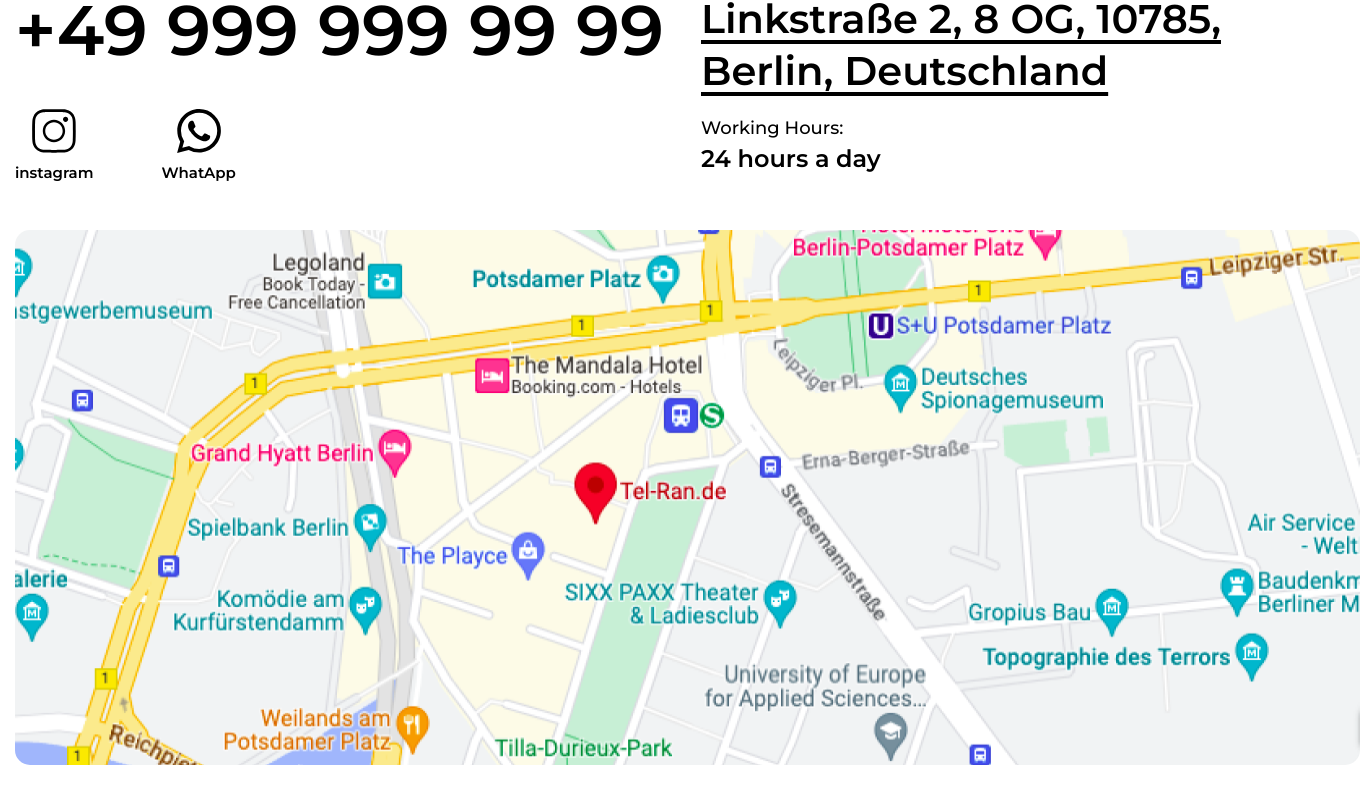
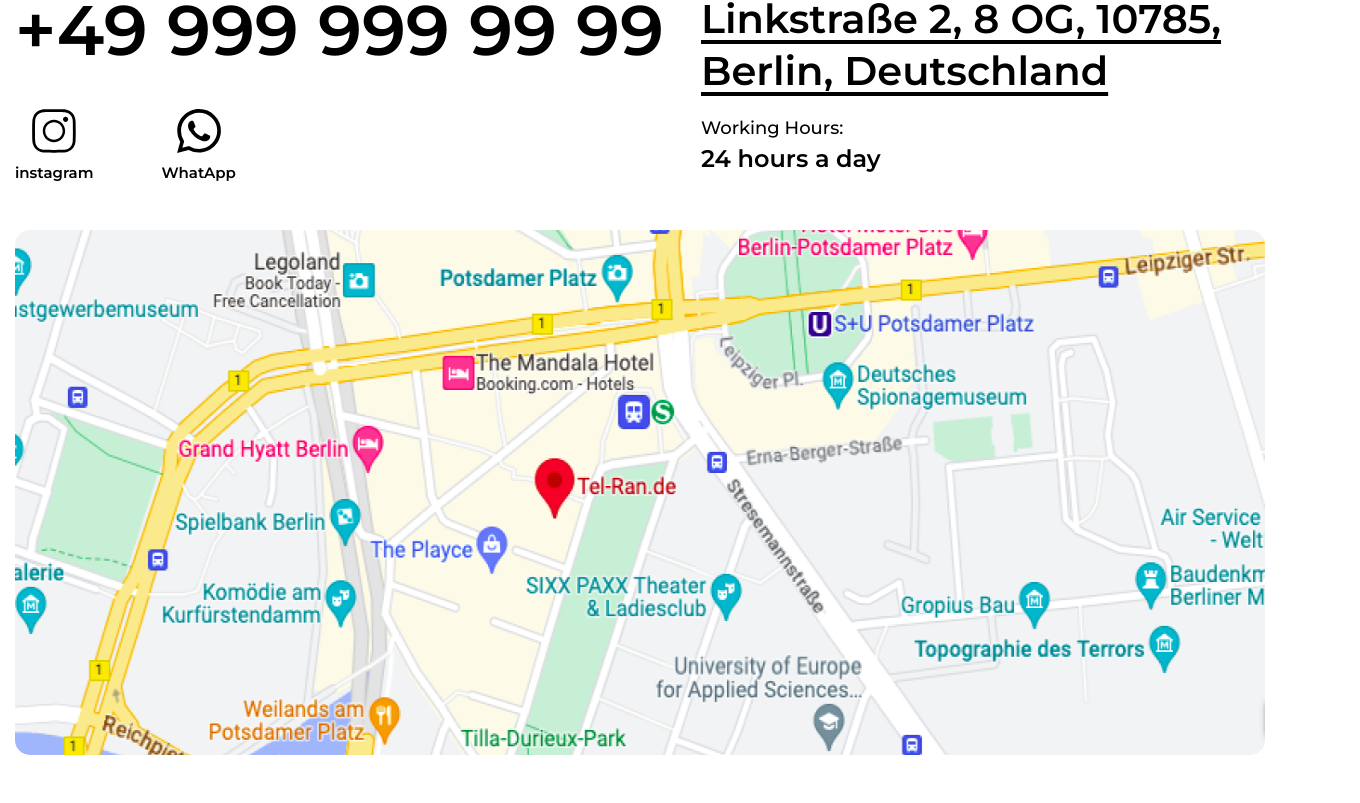
Before and after one commit to AlexDolz/Garden_shop_Diploma_project_REACT, a React (Create React App) app in the folder myapp/: page /categoriesList in a window 1280 px wide. Shown: the part 485-1288 px from the top of the page, 1360 px wide, since content can reach past the window. Built offline with nearby package versions, Linux system fonts and the light colour scheme; no server answers.

Commit message:
updated styles container

```diff
--- a/myapp/src/App.css
+++ b/myapp/src/App.css
@@ -36,7 +36,7 @@
 }
 
 .container {
-  max-width: 1470px;
+  max-width: 1410px;
   margin: 0 auto;
   padding: 0 15px;
 }
--- a/myapp/src/components/CategoriesList/CategoriesList.module.css
+++ b/myapp/src/components/CategoriesList/CategoriesList.module.css
@@ -2,6 +2,7 @@
   display: grid;
   grid-template-columns: repeat(auto-fill, minmax(300px, 1fr));
   padding-bottom: 89px;
+  justify-items: center;
   gap: 32px;
   row-gap: 58px;
 }
--- a/myapp/src/components/DiscountContainer/DiscountContainer.module.css
+++ b/myapp/src/components/DiscountContainer/DiscountContainer.module.css
@@ -1,6 +1,6 @@
 .discount__container {
   background: linear-gradient(262.69deg, #339933 -0.43%, #006300 104.36%);
-  max-height: 476px;
+  min-height: 476px;
   margin-bottom: 49px;
 }
 .discount__content {
--- a/myapp/src/components/Head/Head.module.css
+++ b/myapp/src/components/Head/Head.module.css
@@ -1,10 +1,10 @@
 .head__container {
   background: #a1e2eb;
-  max-height: 600px;
+  min-height: 600px;
   margin-bottom: 40px;
 }
 .banner__container {
-  max-width: 1440px;
+  max-width: 1410px;
   margin: 0 auto;
 }
 .head__content {
--- a/myapp/src/components/Map/Map.module.css
+++ b/myapp/src/components/Map/Map.module.css
@@ -1,10 +1,6 @@
-.footer__map {
-  min-width: 1345px;
-  height: 535px;
-}
 .map__img {
-  width: 100%;
-  height: 100%;
+  width: 1345px;
+  height: 525px;
   max-width: 100%;
   border-radius: 15px;
 }
```
